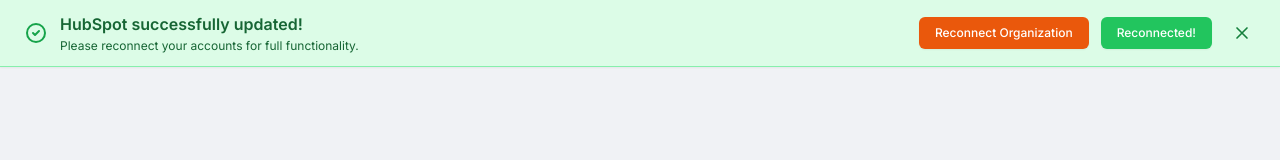
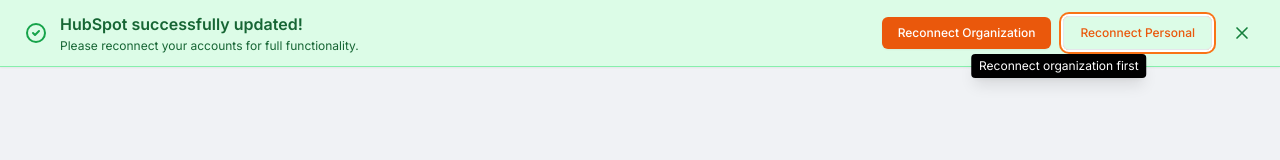
Before and after one commit to rahul-dp/hb-admin-banner, a plain HTML site: page index.html in a window 1280 px wide. Both pictures are taken after a click on the button "Reconnect Personal". Drawn offline with nearby package versions, Linux system fonts and the light colour scheme.

Commit message:
feat: add tooltip requiring org reconnection before personal account

```diff
--- a/index.html
+++ b/index.html
@@ -63,8 +63,7 @@ xmlns="http://www.w3.org/2000/svg">
 <p class="text-xs mt-0.5">Please reconnect your accounts for full functionality.</p>
 </div>
 </div>
-<div class="flex flex-col sm:flex-row items-center space-y-2 sm:space-y-0 sm:space-x-3 w-full
-md:w-auto">
+<div class="flex flex-col sm:flex-row items-center space-y-2 sm:space-y-0 sm:space-x-3 w-full md:w-auto relative">
 <button id="reconnect-org-btn" class="w-full sm:w-auto px-4 py-2 bg-orange-600 text-white font-medium text-xs rounded-md shadow-sm hover:bg-orange-700 focus:outline-none focus:ring-2 focus:ring-orange-500 focus:ring-offset-2 transition-colors duration-200 ease-in-out whitespace-nowrap">
 Reconnect Organization
 </button>
@@ -74,6 +73,9 @@ focus:outline-none focus:ring-2 focus:ring-orange-500 focus:ring-offset-2 transi
 duration-200 ease-in-out whitespace-nowrap">
 Reconnect Personal
 </button>
+<div id="personal-tooltip" class="hidden absolute mt-1 w-max px-2 py-1 bg-black text-white text-xs rounded shadow-lg z-10" style="top: 100%; left: 50%; transform: translateX(-50%); margin-top: 4px;">
+Reconnect organization first
+</div>
 </div>
 <button id="dismiss-banner-btn" class="absolute top-2 right-2 md:static ml-4 text-green-700
 hover:text-green-900 focus:outline-none focus:ring-2 focus:ring-green-500 focus:ring-offset-2
@@ -90,6 +92,7 @@ const banner = document.getElementById('hubspot-banner');
 const reconnectOrgBtn = document.getElementById('reconnect-org-btn');
 const reconnectPersonalBtn = document.getElementById('reconnect-personal-btn');
 const dismissBannerBtn = document.getElementById('dismiss-banner-btn');
+const personalTooltip = document.getElementById('personal-tooltip');
 let orgReconnected = false;
 let personalReconnected = false;
 function updateButtonState(button, isReconnected) {
@@ -115,6 +118,7 @@ function checkAndDismissBanner() {
 }
 reconnectOrgBtn.addEventListener('click', () => {
     if (orgReconnected) return;
+    personalTooltip.classList.add('hidden'); // Hide personal tooltip if shown
     updateButtonState(reconnectOrgBtn, false);
     setTimeout(() => {
         orgReconnected = true;
@@ -123,6 +127,13 @@ reconnectOrgBtn.addEventListener('click', () => {
     }, 2000);
 });
 reconnectPersonalBtn.addEventListener('click', () => {
+    if (!orgReconnected) {
+        personalTooltip.classList.remove('hidden');
+        // Optionally, hide the tooltip after a few seconds
+        // setTimeout(() => { personalTooltip.classList.add('hidden'); }, 3000);
+        return;
+    }
+    personalTooltip.classList.add('hidden'); // Ensure tooltip is hidden if org was reconnected
     if (personalReconnected) return;
     updateButtonState(reconnectPersonalBtn, false);
     setTimeout(() => {
```
